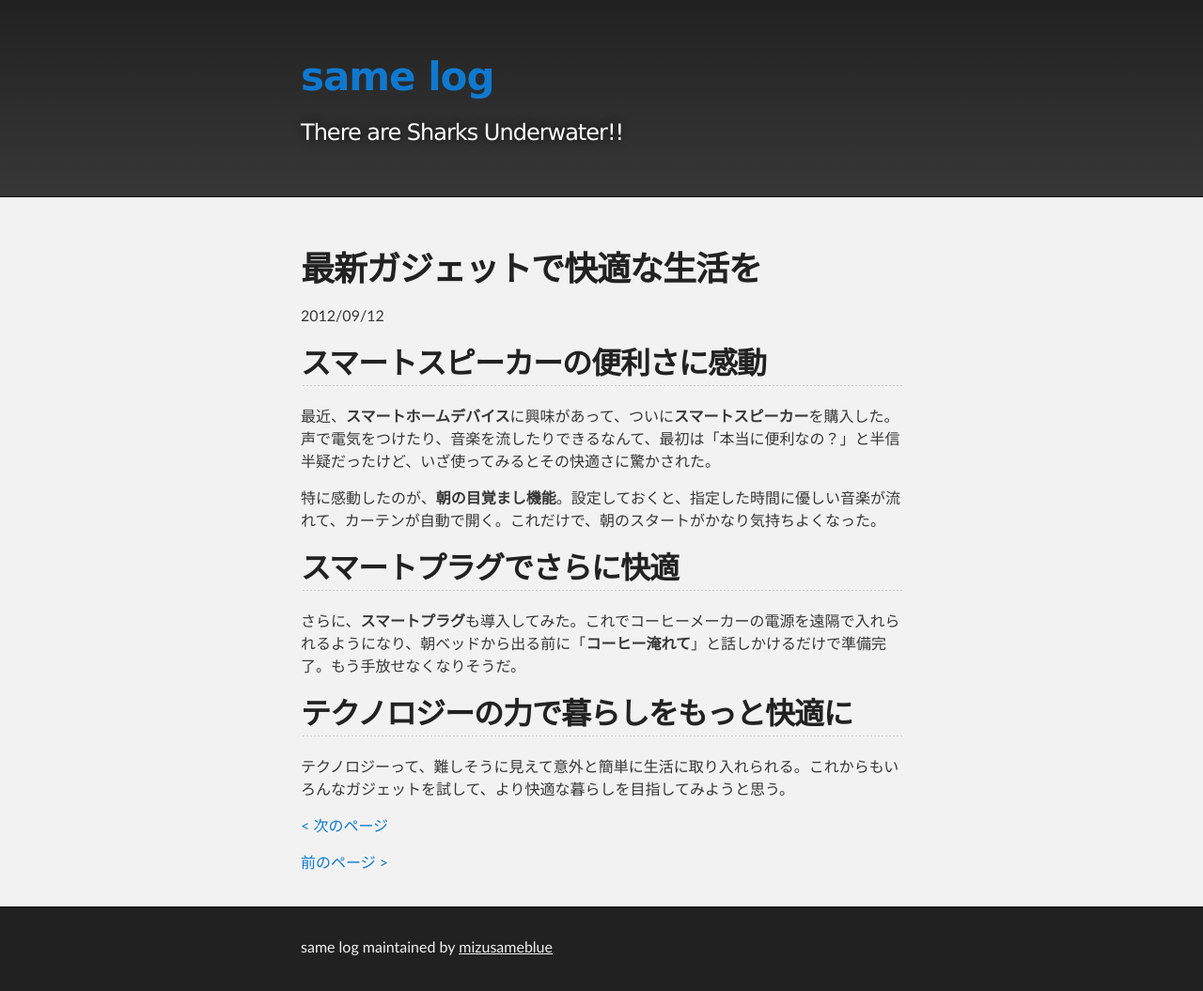
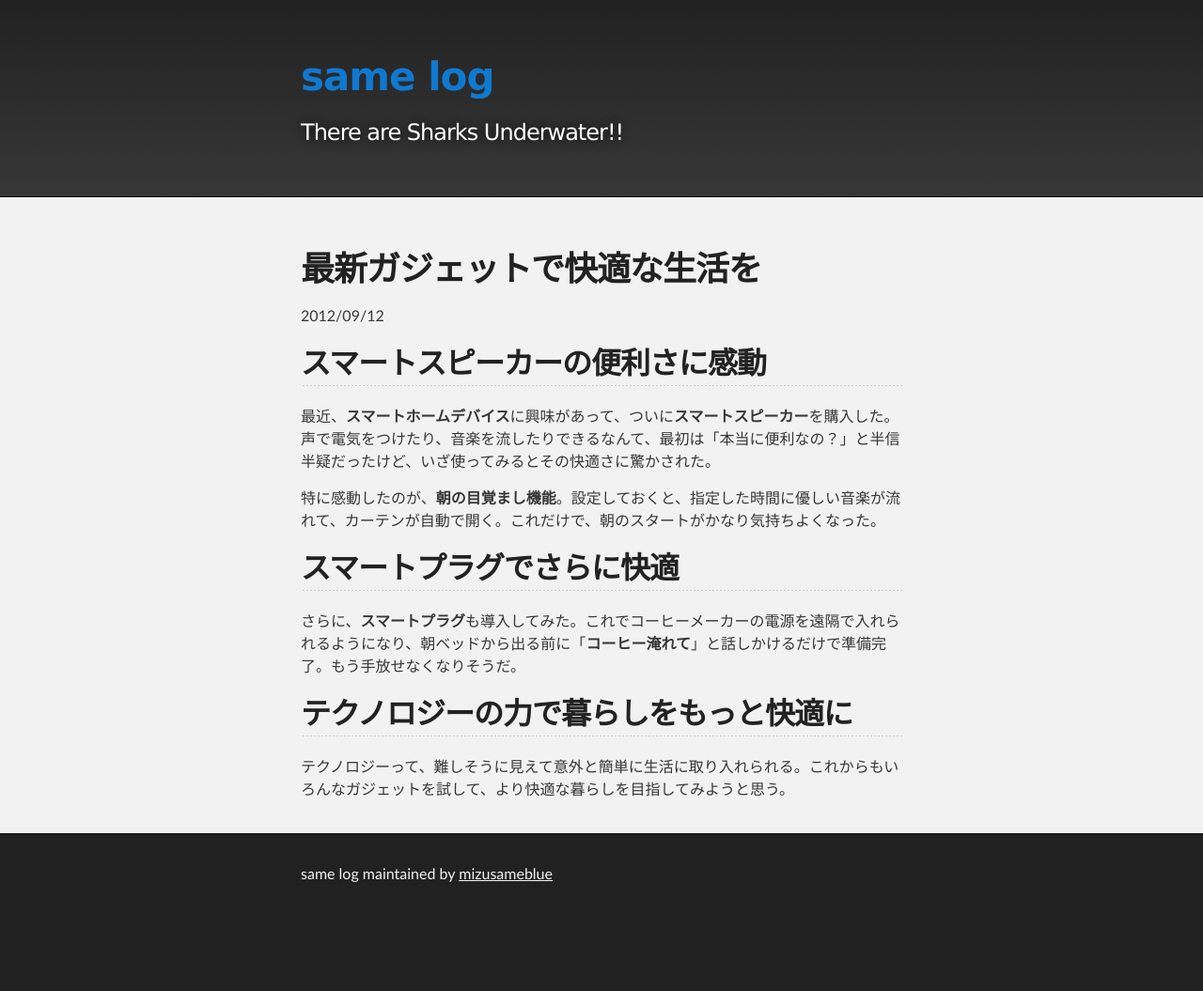
Before and after one commit to mizusameblue/blog, a Jekyll site: the page built from _posts/2012-09-12-how-to-write-a-blog.md, in a window 1280 px wide. Shown: the whole page at 94% size. Built offline with Jekyll 4.4.1, drawn with Linux system fonts in a browser that asks for light colours; after the commit the page ends 977 px from its top, so only the background shows below that.

Commit message:
Update post.html

```diff
--- a/_layouts/post.html
+++ b/_layouts/post.html
@@ -16,17 +16,20 @@
 
     </div>
 
+    {% if page.next or page.previous %}
     <div class="pager">
-
+      {% if page.next %}
       <p class="pager__item--next">
-        <a href="">&lt; 次のページ</a>
+        <a href="{{ page.next.url | relative_url }}">&lt; {{ page.next.title }}</a>
       </p>
-
+      {% endif %}
+      {% if page.previous %}
       <p class="pager__item--prev">
-        <a href="">前のページ &gt;</a>
+        <a href="{{ page.previous.url | relative_url }}">{{ page.previous.title }} &gt;</a>
       </p>
-
+      {% endif %}
     </div>
+    {% endif %}
 
   </div>
 </article>
```
